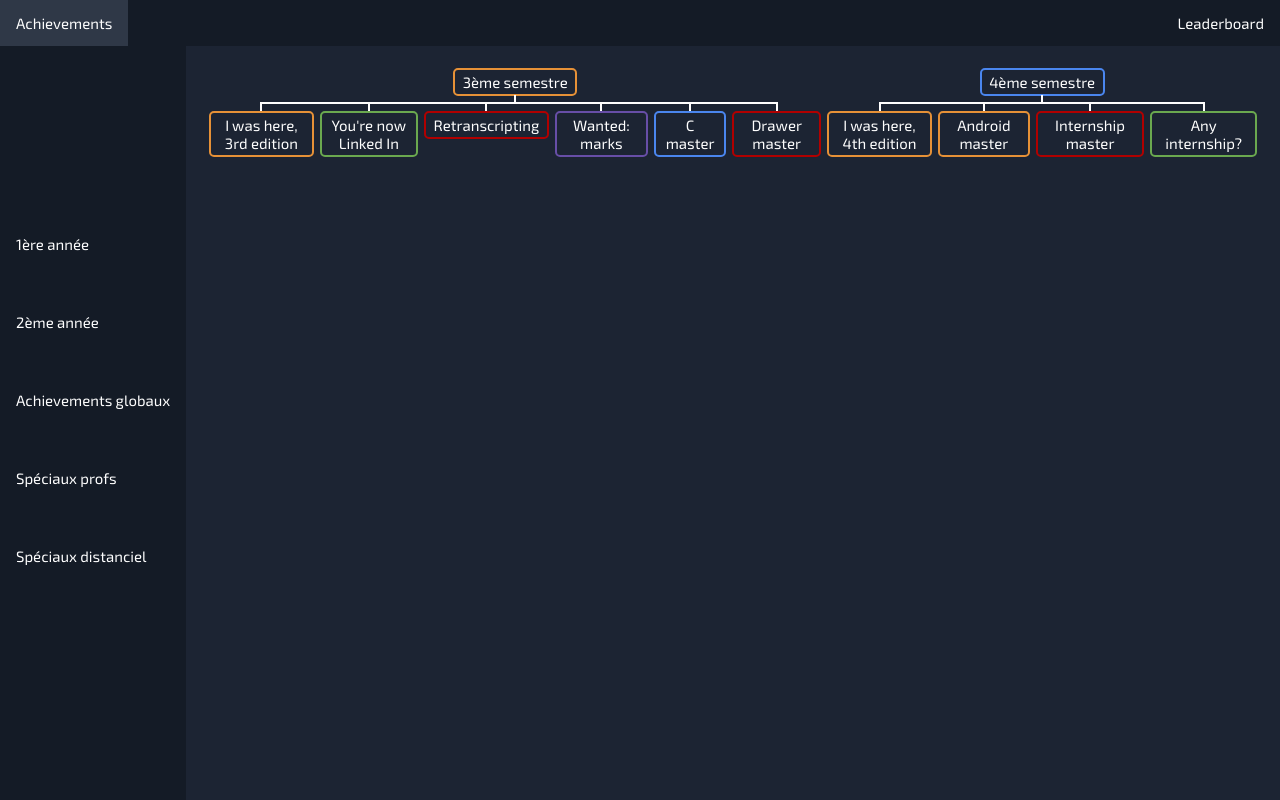
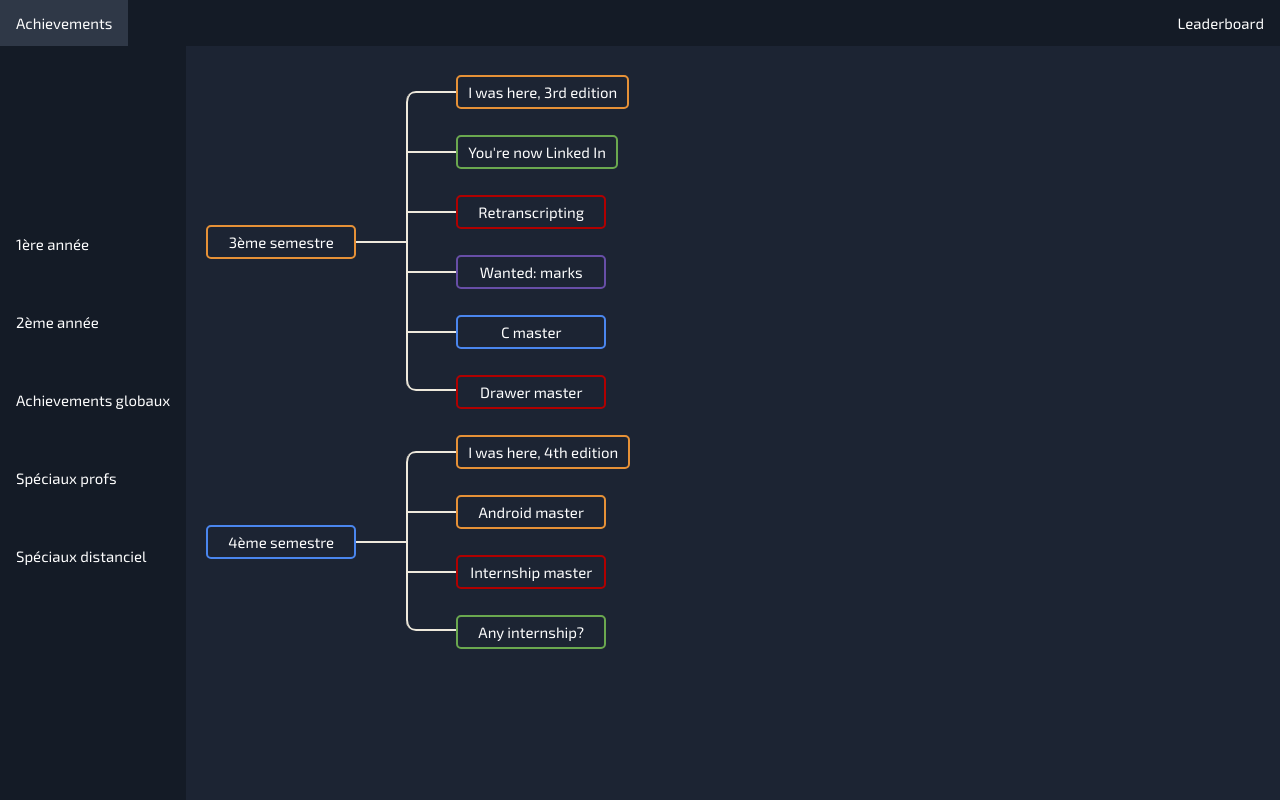
Before and after one commit to nalo26/Achievements-of-IUT, a Flask app: page /achievements/1 in a window 1280 px wide. Run offline with Flask 2, Linux system fonts and the light colour scheme.

Commit message:
tree is not horizontal

```diff
--- a/static/Achievements.json
+++ b/static/Achievements.json
@@ -354,27 +354,27 @@
                         "difficulty": 4,
                         "childs": [
                             {
-                                "name": "On verra ça plus tard",
+                                "name": "\"On verra ça plus tard\"",
                                 "lore": "\"On verra ça plus tard\"",
                                 "difficulty": 1
                             },
                             {
-                                "name": "Alors, ça ping ?",
+                                "name": "\"Alors, ça ping ?\"",
                                 "lore": "\"Alors, ça ping ?\"",
                                 "difficulty": 2
                             },
                             {
-                                "name": "J'aime quand vous parlez comme ça",
+                                "name": "\"J'aime quand vous parlez comme ça\"",
                                 "lore": "\"J'aime quand vous parlez comme ça\"",
                                 "difficulty": 3
                             },
                             {
-                                "name": "C'est facile, vous savez faire",
+                                "name": "\"C'est facile, vous savez faire\"",
                                 "lore": "\"C'est facile, vous savez faire\"",
                                 "difficulty": 3
                             },
                             {
-                                "name": "Personne ne sort avant 1/2 heure",
+                                "name": "\"Personne ne sort avant 1/2 heure\"",
                                 "lore": "\"Personne ne sort avant 1/2 heure\"",
                                 "difficulty": 4
                             }
@@ -417,22 +417,22 @@
                         "difficulty": 4,
                         "childs": [
                             {
-                                "name": "Un p'tit appeeeeeeeel",
+                                "name": "\"Un p'tit appeeeeeeeel\"",
                                 "lore": "\"Un p'tit appeeeeeeeel\"",
                                 "difficulty": 1
                             },
                             {
-                                "name": "Vous sortez vos polycop'",
+                                "name": "\"Vous sortez vos polycop'\"",
                                 "lore": "\"Vous sortez vos polycop'\"",
                                 "difficulty": 1
                             },
                             {
-                                "name": "Vous sortez vos PCG",
+                                "name": "\"Vous sortez vos PCG\"",
                                 "lore": "\"Vous sortez vos PCG\" (ou \"Plans Comptables\")",
                                 "difficulty": 2
                             },
                             {
-                                "name": "[prénom] ? Il est pas la [prénom] ?",
+                                "name": "\"[prénom] ? Il est pas la [prénom] ?\"",
                                 "lore": "\"[prénom] ? Il est pas la [prénom] ?\" (où [prénom] désigne une personne quelconque)",
                                 "difficulty": 4
                             }
--- a/static/css/tree.css
+++ b/static/css/tree.css
@@ -4,89 +4,96 @@
     grid-row: 2;
 }
 
-.tree,
-.tree ul,
-.tree li {
-    list-style: none;
-    margin: 0;
-    padding: 0;
+*, *:before, *:after {
+    box-sizing: border-box;
+}
+
+#tree {
     position: relative;
 }
 
-.tree {
-    margin: 0 0 1em;
-    text-align: center;
+.branch {
+    position: relative;
+    margin-left: 250px;
+}
+.branch:before {
+    content: "";
+    width: 50px;
+    border-top: 2px solid #eee9dc;
+    position: absolute;
+    left: -100px;
+    top: 50%;
+    margin-top: 1px;
 }
 
-.tree,
-.tree ul {
-    display: table;
+.entry {
+    position: relative;
+    min-height: 60px;
+}
+.entry:before {
+    content: "";
+    height: 100%;
+    border-left: 2px solid #eee9dc;
+    position: absolute;
+    left: -50px;
+}
+.entry:after {
+    content: "";
+    width: 50px;
+    border-top: 2px solid #eee9dc;
+    position: absolute;
+    left: -50px;
+    top: 50%;
+    margin-top: 1px;
+}
+.entry:first-child:before {
+    width: 10px;
+    height: 50%;
+    top: 50%;
+    margin-top: 2px;
+    border-radius: 10px 0 0 0;
+}
+.entry:first-child:after {
+    height: 10px;
+    border-radius: 10px 0 0 0;
+}
+.entry:last-child:before {
+    width: 10px;
+    height: 50%;
+    border-radius: 0 0 0 10px;
+}
+.entry:last-child:after {
+    height: 10px;
+    border-top: none;
+    border-bottom: 2px solid #eee9dc;
+    border-radius: 0 0 0 10px;
+    margin-top: -9px;
+}
+.entry.sole:before {
+    display: none;
+}
+.entry.sole:after {
+    width: 50px;
+    height: 0;
+    margin-top: 1px;
+    border-radius: 0;
 }
 
-.tree ul {
-    width: 100%;
+.label {
+    display: block;
+    min-width: 150px;
+    padding: 5px 10px;
+    line-height: 20px;
+    text-align: center;
+    border: 2px solid #eee9dc;
+    border-radius: 5px;
+    position: absolute;
+    left: 0;
+    top: 50%;
+    margin-top: -15px;
 }
 
-.tree li {
-    display: table-cell;
-    padding: .5em 0;
-    vertical-align: top;
+.tree > div:before,
+.tree > div:after {
+    border: none !important;
 }
-
-.tree li:before {
-    outline: solid 1px white;
-    content: "";
-    left: 0;
-    position: absolute;
-    right: 0;
-    top: 0;
-}
-
-.tree li:first-child:before {
-    left: 50%;
-}
-
-.tree li:last-child:before {
-    right: 50%;
-}
-
-.tree code,
-.tree span {
-    border-style: solid;
-    border-width: 2px;
-    border-radius: 5px;
-    display: inline-block;
-    margin: 0 .2em .5em;
-    padding: .2em .5em;
-    position: relative;
-}
-
-.tree ul:before,
-.tree code:before,
-.tree span:before {
-    outline: solid 1px white;
-    content: "";
-    height: .4em;
-    left: 50%;
-    position: absolute;
-}
-
-.tree ul:before {
-    top: -.5em;
-}
-
-.tree code:before,
-.tree span:before {
-    top: -.55em;
-}
-
-.tree>li {
-    margin-top: 0;
-}
-
-.tree>li:before,
-.tree>li:after,
-.tree>li>code:before,
-.tree>li>span:before {
-    outline: none;
-}
--- a/templates/achievements.html
+++ b/templates/achievements.html
@@ -19,10 +19,10 @@
 
     </div>
     <script>
-        var tree_div = document.querySelector(".tree-div");
-        var tree = document.createElement("ul");
+        var canvas = document.querySelector(".tree-div");
+        var tree = document.createElement("div");
         tree.className = "tree";
-        tree_div.appendChild(tree);
+        canvas.appendChild(tree);
         var achievements = {{ achievements[category].childs | safe }};
         tree_builder(achievements, tree);
 
@@ -30,21 +30,24 @@
             for(let i in achievements) {
                 let a = achievements[i];
 
-                let li = document.createElement("li");
+                let entry = document.createElement("div");
+                entry.className = "entry";
 
-                let span = document.createElement("span");
+                let label = document.createElement("span");
+                label.className = "label";
                 let color = getComputedStyle(document.documentElement).getPropertyValue("--difficulty-" + a.difficulty);
-                span.style.borderColor = color;
-                span.innerHTML = a.name;
+                label.style.borderColor = color;
+                label.innerHTML = a.name;
 
-                li.appendChild(span);
-                parent_node.appendChild(li);
+                entry.appendChild(label);
+                parent_node.appendChild(entry);
 
                 if(typeof a.childs !== 'undefined') {
-                    let ul = document.createElement("ul");
-                    li.appendChild(ul);
-                    tree_builder(a.childs, ul);
-                }
+                    let next = document.createElement("div");
+                    next.className = "branch";
+                    entry.appendChild(next);
+                    tree_builder(a.childs, next);
+                } //else entry.classList.add("sole");
             }
         }
     </script>
```
